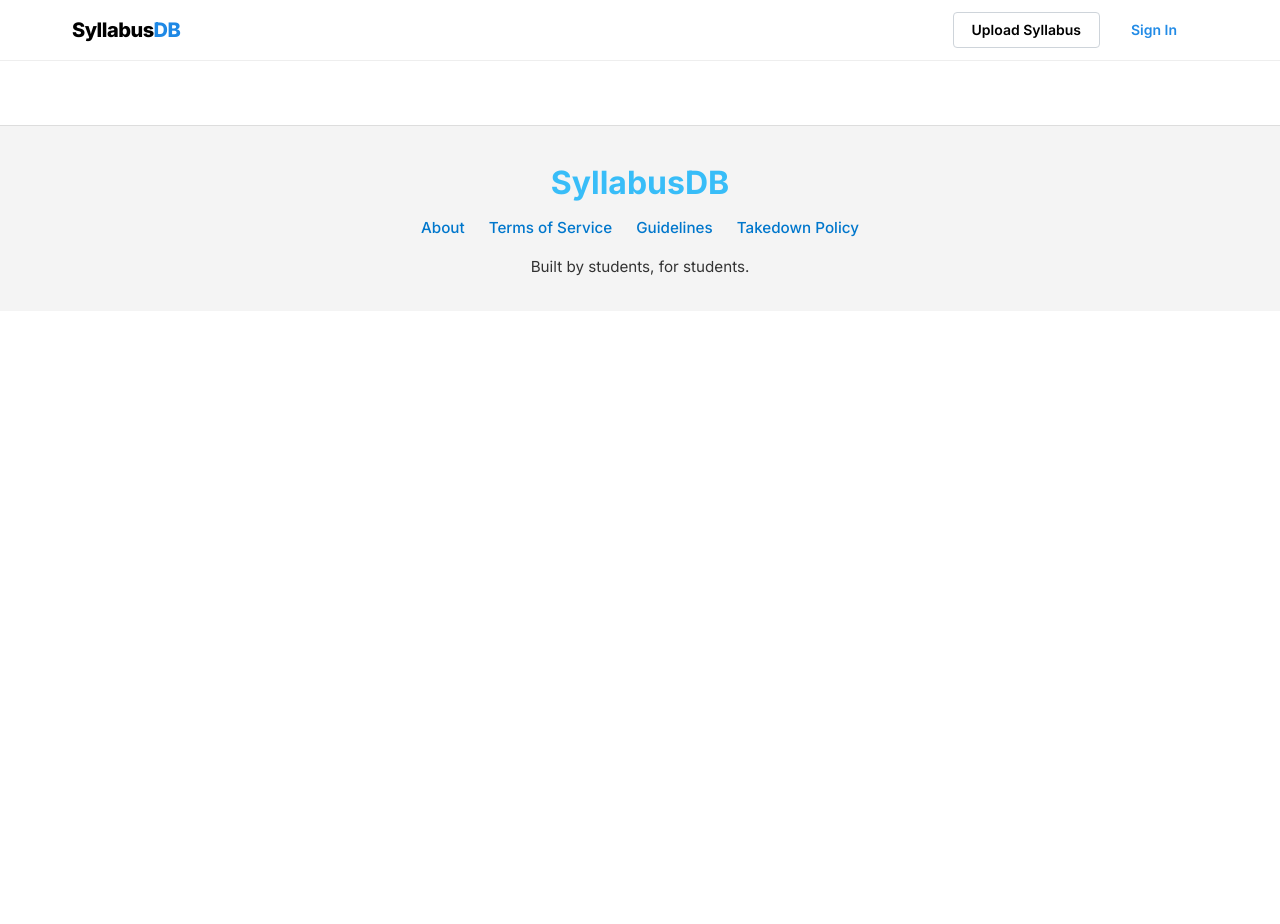
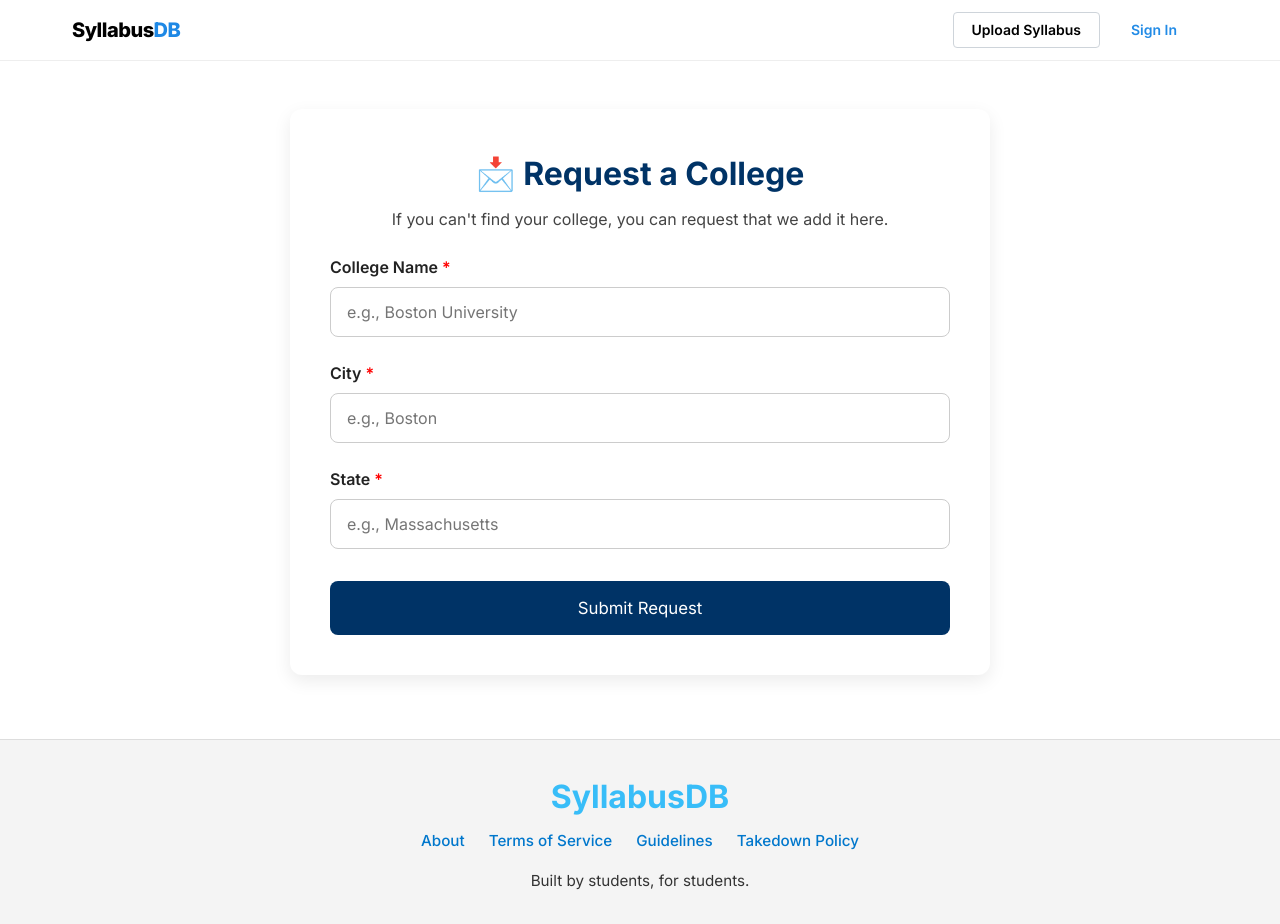
Before and after one commit to Nawang17/SyllabusDB, a React (Vite) app: page /requestcollege in a window 1280 px wide. Before the commit the page ends 800 px from the top, so only its background shows below. Built offline with nearby package versions, Linux system fonts and the light colour scheme; no server answers.

Commit message:
added RequestCollege page; implement college request functionality with form validation

```diff
--- a/src/App.jsx
+++ b/src/App.jsx
@@ -18,6 +18,7 @@
 import TermsOfService from "./pages/TermsOfService/TermsOfService.jsx";
 import { Notifications } from "@mantine/notifications";
 import MyUploadsPage from "./pages/Account/MyUploads/MyUploadsPage.jsx";
+import RequestCollege from "./pages/RequestCollege/RequestCollege.jsx";
 
 function App() {
   return (
@@ -43,6 +44,7 @@
           <Route path="/admin" element={<AdminApprovalPage />} />
           <Route path="/login" element={<LoginPage />} />
           <Route path="/aboutpage" element={<AboutPage />} />
+          <Route path="/requestcollege" element={<RequestCollege />} />
         </Routes>
 
         <Footer />
--- a/src/pages/Admin/AdminApprovalPage.css
+++ b/src/pages/Admin/AdminApprovalPage.css
@@ -89,3 +89,21 @@
 .owner-group {
   margin-left: 1rem;
 }
+.college-request-section {
+  margin-top: 2rem;
+  padding: 1rem;
+  background: #f9f9f9;
+  border-radius: 8px;
+}
+
+.college-request-card {
+  border: 1px solid #ddd;
+  border-radius: 8px;
+  padding: 1rem;
+  margin-bottom: 1rem;
+  background: white;
+}
+
+.college-request-card h4 {
+  margin: 0 0 0.4rem;
+}
--- a/src/pages/AllColleges/AllCollegesPage.jsx
+++ b/src/pages/AllColleges/AllCollegesPage.jsx
@@ -10,20 +10,24 @@
   const navigate = useNavigate();
 
   useEffect(() => {
-    window.scrollTo({ top: 0, behavior: "smooth" });
-  }, []);
-  useEffect(() => {
     const fetchColleges = async () => {
       const snapshot = await getDocs(collection(db, "colleges"));
       const grouped = {};
+      let approvedCount = 0;
+
       snapshot.docs.forEach((doc) => {
         const data = doc.data();
+        if (data.approved === false) return; // Skip unapproved
+
         const state = data.state || "Unknown";
         if (!grouped[state]) grouped[state] = [];
+
         grouped[state].push({
           id: doc.id,
           name: data.name,
         });
+
+        approvedCount += 1;
       });
 
       // Sort states alphabetically
@@ -36,7 +40,7 @@
       });
 
       setCollegesByState(sortedGrouped);
-      setTotalColleges(snapshot.size);
+      setTotalColleges(approvedCount);
     };
 
     fetchColleges();
--- a/src/pages/HomePage/HomePage.css
+++ b/src/pages/HomePage/HomePage.css
@@ -408,3 +408,18 @@
 .btn:hover {
   background-color: #1d4ed8;
 }
+.request-college-btn {
+  margin-top: 0.5rem;
+  padding: 0.6rem 1.2rem;
+  font-size: 1rem;
+  background-color: #003366;
+  color: white;
+  border: none;
+  border-radius: 6px;
+  cursor: pointer;
+  transition: background-color 0.3s;
+}
+
+.request-college-btn:hover {
+  background-color: #001f4d;
+}
--- a/src/pages/HomePage/HomePage.jsx
+++ b/src/pages/HomePage/HomePage.jsx
@@ -18,20 +18,28 @@
 
   useEffect(() => {
     window.scrollTo({ top: 0, behavior: "smooth" });
+
     const fetchCollegesWithCounts = async () => {
       try {
         const snapshot = await getDocs(collection(db, "colleges"));
         let uploadsSum = 0;
-        const collegesData = snapshot.docs.map((doc) => {
-          const uploads = doc.data().approvedSyllabiTotal || 0;
-          uploadsSum += uploads;
-          return {
-            id: doc.id,
-            name: doc.data().name,
-            image_url: doc.data().image_url,
-            uploads,
-          };
-        });
+        const collegesData = snapshot.docs
+          .map((doc) => {
+            const data = doc.data();
+            const uploads = data.approvedSyllabiTotal || 0;
+
+            return {
+              id: doc.id,
+              name: data.name,
+              image_url: data.image_url,
+              uploads,
+              approved: data.approved, // include this so we can filter
+            };
+          })
+          .filter((college) => college.approved !== false); // only include approved or undefined
+
+        uploadsSum = collegesData.reduce((sum, c) => sum + c.uploads, 0);
+
         setColleges(collegesData);
         setTotalUploads(uploadsSum);
       } catch (error) {
@@ -125,7 +133,15 @@
                   </div>
                 ))
               ) : (
-                <div className="no-result">No colleges found.</div>
+                <div className="no-result">
+                  <p>No colleges found.</p>
+                  <button
+                    className="request-college-btn"
+                    onClick={() => navigate("/requestcollege")}
+                  >
+                    Request a College
+                  </button>
+                </div>
               )}
             </div>
           )}
--- /dev/null
+++ b/src/pages/RequestCollege/RequestCollege.css
@@ -0,0 +1,130 @@
+.request-college-page {
+  max-width: 700px;
+  margin: 3rem auto;
+  padding: 2.5rem;
+  background-color: #ffffff;
+  border-radius: 12px;
+  box-shadow: 0 6px 18px rgba(0, 0, 0, 0.08);
+  font-family: "Arial", sans-serif;
+  animation: fadeIn 0.4s ease-in;
+}
+
+.request-college-page h1 {
+  font-size: 2rem;
+  font-weight: bold;
+  color: #003366;
+  margin-bottom: 0.5rem;
+  text-align: center;
+}
+
+.request-college-page p {
+  font-size: 1rem;
+  color: #444;
+  margin-bottom: 1.5rem;
+  text-align: center;
+}
+
+.request-form label {
+  display: block;
+  font-weight: 600;
+  margin-bottom: 0.4rem;
+  margin-top: 1rem;
+  color: #222;
+}
+
+.request-form .required {
+  color: red;
+  margin-left: 4px;
+}
+
+.request-form input,
+.request-form textarea {
+  width: 100%;
+  padding: 0.75rem 1rem;
+  font-size: 1rem;
+  border: 1px solid #ccc;
+  border-radius: 8px;
+  margin-bottom: 0.5rem;
+  transition: border-color 0.3s;
+}
+
+.request-form input:focus,
+.request-form textarea:focus {
+  border-color: #003366;
+  outline: none;
+}
+
+.request-form textarea {
+  resize: vertical;
+  min-height: 100px;
+}
+
+.submit-btn {
+  margin-top: 1.5rem;
+  width: 100%;
+  padding: 0.85rem;
+  font-size: 1.05rem;
+  background-color: #003366;
+  color: white;
+  border: none;
+  border-radius: 8px;
+  cursor: pointer;
+  transition: background-color 0.3s;
+}
+
+.submit-btn:hover {
+  background-color: #002244;
+}
+
+.success-message {
+  text-align: center;
+  color: green;
+  font-size: 1.1rem;
+}
+
+.success-message button {
+  margin-top: 1rem;
+  padding: 0.7rem 1.4rem;
+  font-size: 1rem;
+  background-color: #003366;
+  color: white;
+  border: none;
+  border-radius: 8px;
+  cursor: pointer;
+  transition: background-color 0.3s;
+}
+
+.success-message button:hover {
+  background-color: #001f4d;
+}
+
+.error-message {
+  background-color: #ffe0e0;
+  color: #b80000;
+  padding: 0.7rem 1rem;
+  border-radius: 6px;
+  margin-bottom: 1rem;
+  font-weight: 500;
+}
+
+@keyframes fadeIn {
+  from {
+    opacity: 0;
+    transform: translateY(16px);
+  }
+  to {
+    opacity: 1;
+    transform: translateY(0);
+  }
+}
+
+@media (max-width: 600px) {
+  .request-college-page {
+    padding: 1.5rem;
+    margin: 2rem 1rem;
+  }
+
+  .request-college-page h1 {
+    font-size: 1.5rem;
+  }
+}
--- /dev/null
+++ b/src/pages/RequestCollege/RequestCollege.jsx
@@ -0,0 +1,119 @@
+import { useState } from "react";
+import { useNavigate } from "react-router";
+import { doc, getDoc, setDoc, serverTimestamp } from "firebase/firestore";
+import { db } from "../../../firebaseConfig";
+import "./RequestCollege.css";
+
+export default function RequestCollege() {
+  const [collegeName, setCollegeName] = useState("");
+  const [city, setCity] = useState("");
+  const [state, setState] = useState("");
+
+  const [submitted, setSubmitted] = useState(false);
+  const [error, setError] = useState(null);
+
+  const navigate = useNavigate();
+
+  const generateDocId = (name) =>
+    name
+      .toLowerCase()
+      .replace(/[^a-z0-9]/g, "-")
+      .replace(/-+/g, "-");
+
+  const handleSubmit = async (e) => {
+    e.preventDefault();
+    setError(null);
+
+    if (!collegeName.trim() || !city.trim() || !state.trim()) {
+      setError("Please fill out all required fields.");
+      return;
+    }
+
+    const id = generateDocId(collegeName);
+
+    try {
+      const collegeRef = doc(db, "colleges", id);
+      const existingDoc = await getDoc(collegeRef);
+
+      if (existingDoc.exists()) {
+        setError(
+          "A college with this name already exists or has been requested."
+        );
+        return;
+      }
+
+      await setDoc(collegeRef, {
+        name: collegeName.trim(),
+        city: city.trim(),
+        state: state.trim(),
+        approved: false,
+
+        createdAt: serverTimestamp(),
+        approvedSyllabiTotal: 0,
+        image_url: null,
+      });
+
+      setSubmitted(true);
+    } catch (err) {
+      console.error("Error submitting college request:", err);
+      setError("Something went wrong. Please try again.");
+    }
+  };
+
+  return (
+    <div className="request-college-page">
+      <h1>📩 Request a College</h1>
+      <p>
+        If you can't find your college, you can request that we add it here.
+      </p>
+
+      {submitted ? (
+        <div className="success-message">
+          <p>✅ Thank you! We'll review your request soon.</p>
+          <button onClick={() => navigate("/")}>Back to Home</button>
+        </div>
+      ) : (
+        <form onSubmit={handleSubmit} className="request-form">
+          {error && <p className="error-message">{error}</p>}
+
+          <label>
+            College Name<span className="required">*</span>
+          </label>
+          <input
+            type="text"
+            value={collegeName}
+            onChange={(e) => setCollegeName(e.target.value)}
+            placeholder="e.g., Boston University"
+            required
+          />
+
+          <label>
+            City<span className="required">*</span>
+          </label>
+          <input
+            type="text"
+            value={city}
+            onChange={(e) => setCity(e.target.value)}
+            placeholder="e.g., Boston"
+            required
+          />
+
+          <label>
+            State<span className="required">*</span>
+          </label>
+          <input
+            type="text"
+            value={state}
+            onChange={(e) => setState(e.target.value)}
+            placeholder="e.g., Massachusetts"
+            required
+          />
+
+          <button type="submit" className="submit-btn">
+            Submit Request
+          </button>
+        </form>
+      )}
+    </div>
+  );
+}
--- a/src/pages/UploadSyllabusPage.jsx/UploadSyllabusPage.jsx
+++ b/src/pages/UploadSyllabusPage.jsx/UploadSyllabusPage.jsx
@@ -43,14 +43,19 @@
   useEffect(() => {
     const fetchColleges = async () => {
       const snapshot = await getDocs(collection(db, "colleges"));
-      const list = snapshot.docs.map((doc) => ({
-        id: doc.id,
-        name: doc.data().name,
-      }));
+      const list = snapshot.docs
+        .filter((doc) => doc.data().approved !== false) // ✅ filter out unapproved
+        .map((doc) => ({
+          id: doc.id,
+          name: doc.data().name,
+        }));
+
       setColleges(list);
     };
+
     fetchColleges();
   }, []);
+
   const resetForm = () => {
     setCourseCode("");
     setCourseTitle("");
```
Also changed, not shown: src/pages/Admin/AdminApprovalPage.jsx (+90 -5 lines).
